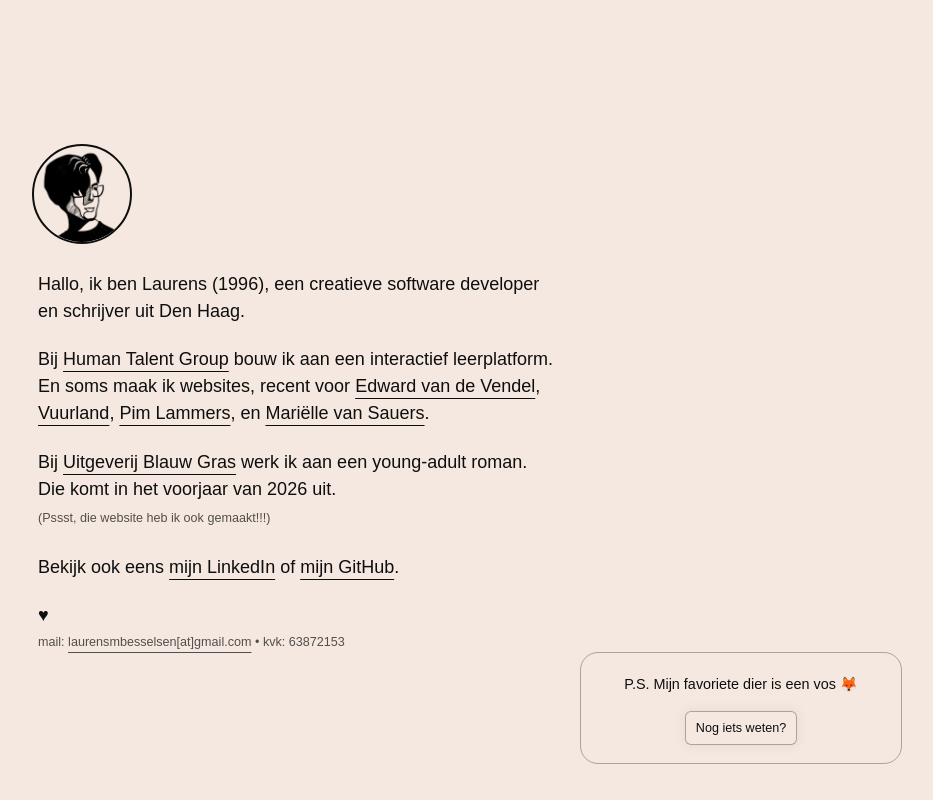
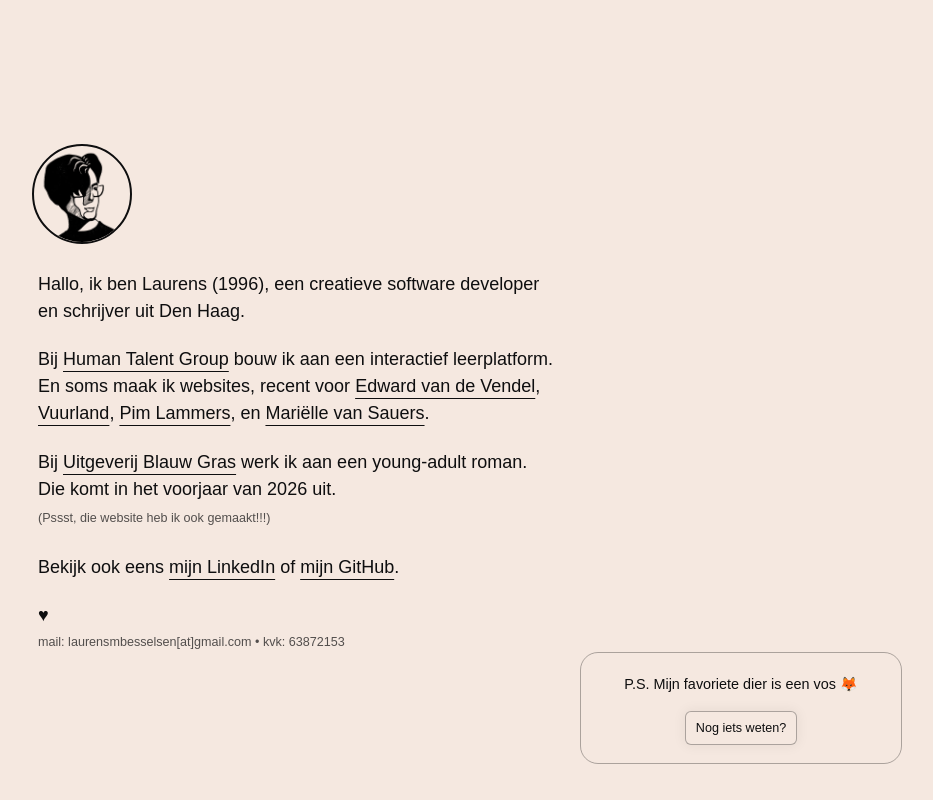
Before and after one commit to elembz/website, a plain HTML site: page public/index.html in a window 1280 px wide. Shown: the whole page, without its empty margins (342-1275 px from the left). Drawn offline with Linux system fonts and the light colour scheme; a web font is replaced by a local one.

```diff
--- a/public/index.html
+++ b/public/index.html
@@ -46,7 +46,7 @@
       </main>
       <footer class="footer">
         <p>&#9829;</p>
-        <small>mail: <a href="mailto:laurensmbesselsen@gmail.com">laurensmbesselsen[at]gmail.com</a> • kvk: 63872153</small>
+        <small>mail: laurensmbesselsen[at]gmail.com • kvk: 63872153</small>
       </footer>
     </div>
     <script type="text/javascript" src="/assets/main.js?v5"></script>
```
